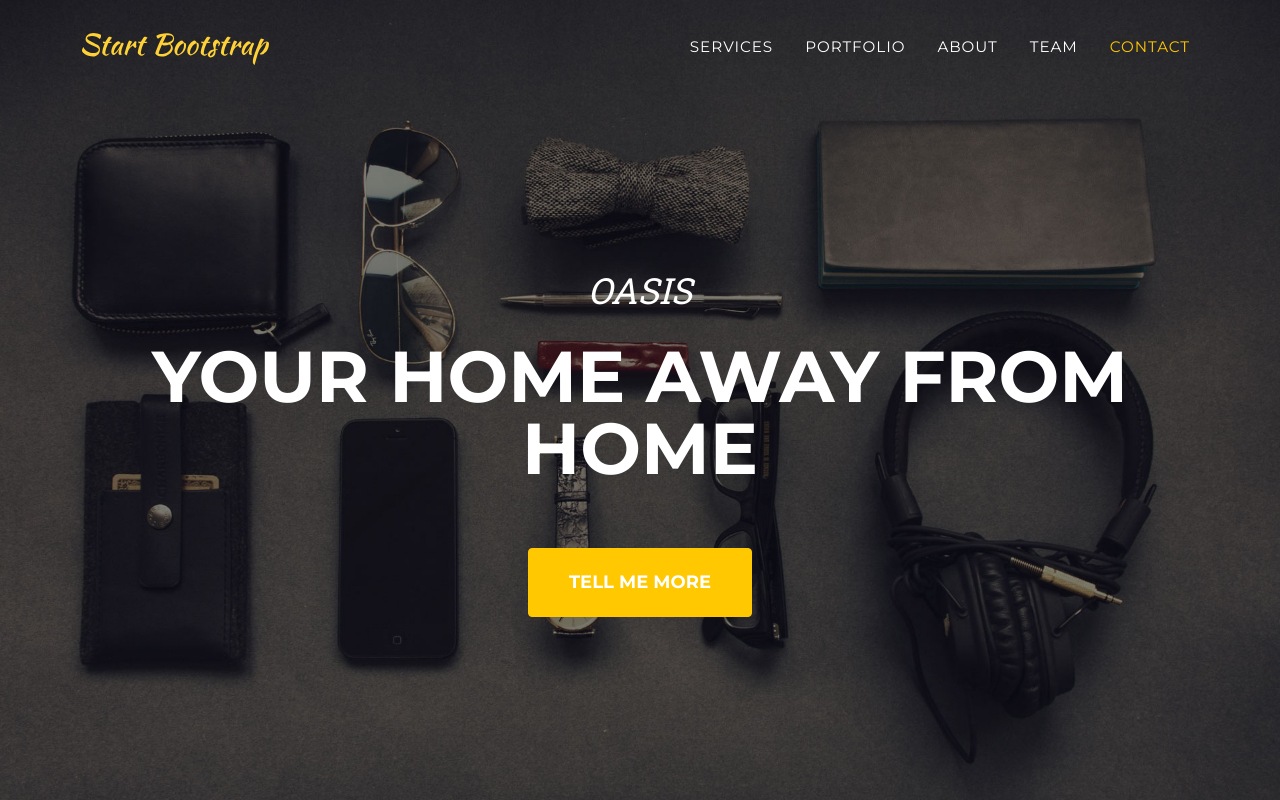
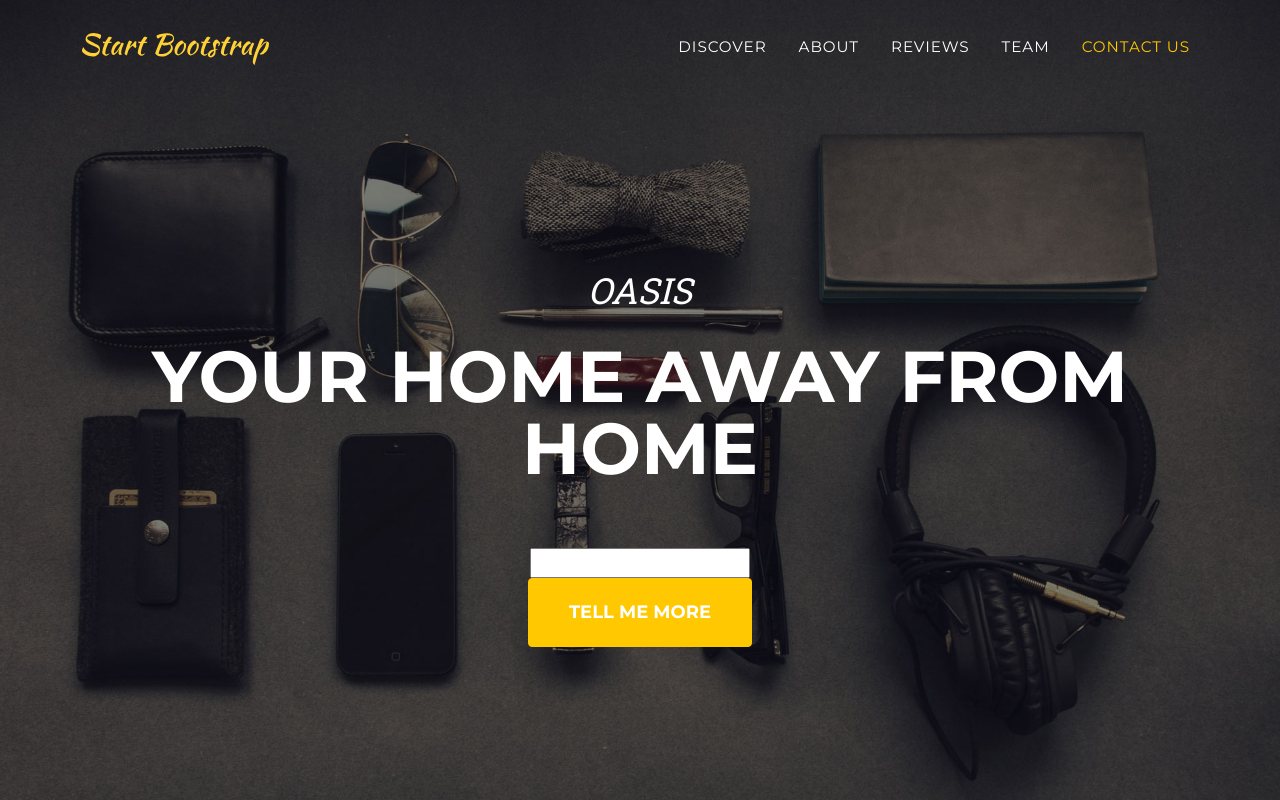
Before and after one commit to TTOlurin/Oasis, a plain HTML site: page Oasis/index.html in a window 1280 px wide. Shown: the top 800 px of the page. Drawn offline with nearby package versions, Linux system fonts and the light colour scheme.

Commit message:
Search bar start and menu edit

```diff
--- a/Oasis/index.html
+++ b/Oasis/index.html
@@ -5,7 +5,7 @@
         <meta name="viewport" content="width=device-width, initial-scale=1, shrink-to-fit=no" />
         <meta name="description" content="" />
         <meta name="author" content="" />
-        <title>Agency - Start Bootstrap Theme</title>
+        <title>Oasis </title>
         <!-- Favicon-->
         <link rel="icon" type="image/x-icon" href="assets/favicon.ico" />
         <!-- Font Awesome icons (free version)-->
@@ -27,11 +27,11 @@
                 </button>
                 <div class="collapse navbar-collapse" id="navbarResponsive">
                     <ul class="navbar-nav text-uppercase ms-auto py-4 py-lg-0">
-                        <li class="nav-item"><a class="nav-link" href="#services">Services</a></li>
-                        <li class="nav-item"><a class="nav-link" href="#portfolio">Portfolio</a></li>
-                        <li class="nav-item"><a class="nav-link" href="#about">About</a></li>
+                        <li class="nav-item"><a class="nav-link" href="#services">Discover</a></li>
+                        <li class="nav-item"><a class="nav-link" href="#portfolio">About</a></li>
+                        <li class="nav-item"><a class="nav-link" href="#about">Reviews</a></li>
                         <li class="nav-item"><a class="nav-link" href="#team">Team</a></li>
-                        <li class="nav-item"><a class="nav-link" href="#contact">Contact</a></li>
+                        <li class="nav-item"><a class="nav-link" href="#contact">Contact Us</a></li>
                     </ul>
                 </div>
             </div>
@@ -41,6 +41,11 @@
             <div class="container">
                 <div class="masthead-subheading">OASIS</div>
                 <div class="masthead-heading text-uppercase">Your Home Away From Home</div>
+                <div class="search-wrap">
+                    <div class="searchbar">
+                        <input type="text" class="input">
+                    </div>
+                </div>
                 <a class="btn btn-primary btn-xl text-uppercase" href="#services">Tell Me More</a>
             </div>
         </header>
```
Also changed, not shown: Oasis/css/styles.css, 1 other file.
